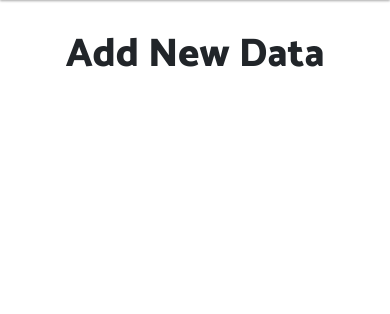
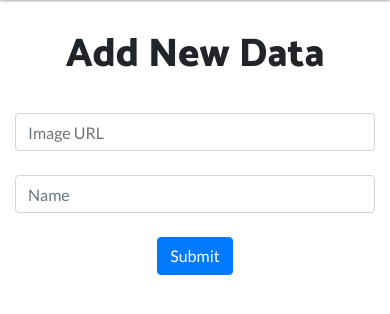
Before and after one commit to opencubelabs/web_demo, a Python web app: template templates/form.html in a window 390 px wide. Shown: the part 56-370 px from the top of the page. Run offline with Jinja, Linux system fonts and the light colour scheme; the template is opened without the code that fills it, so the values that code supplies are empty.

Commit message:
new commit

```diff
--- a/templates/form.html
+++ b/templates/form.html
@@ -61,7 +61,19 @@
     <section>
       <div class="container">
         <div class="row" style="margin-top: 25px; margin-bottom: 50px;">
-          <div class=""></div>
+          <div class="col-md-4"></div>
+          <div class="col-md-4 text-center">
+            <form method="POST" action="/add">
+              <input type="text" name="img" class="form-control" placeholder="Image URL">
+              <br>
+              <input type="text" name="name" class="form-control" placeholder="Name">
+              <br>
+              <button type="submit" class="btn btn-primary">Submit</button>
+
+            </form>
+          </div>
+          <div class="col-md-4"></div>
+
         </div>
       </div>
     </section>
```
Also changed, not shown: server.py (+14 -0 lines), 2 other files.
